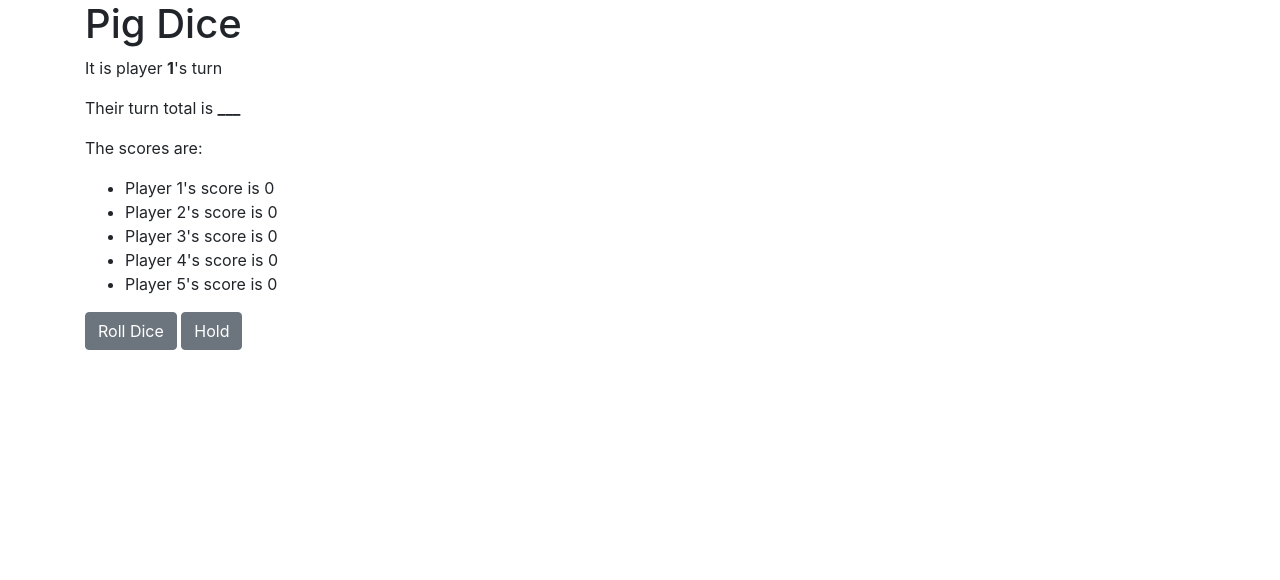
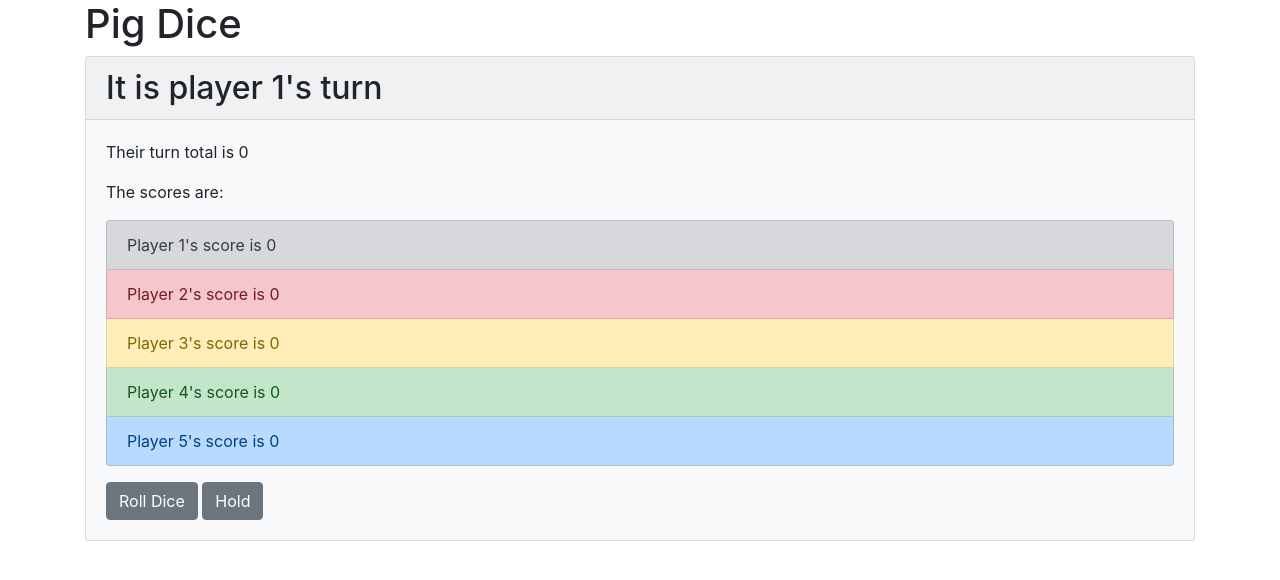
Before and after one commit to Hoomee90/pig-dice, a plain HTML site: page index.html in a window 1280 px wide. Both pictures are taken after typing "5" into the empty fields and a click on the button "Submit". Drawn offline with Linux system fonts and the light colour scheme.

Commit message:
add stlyes, including dynamic colors

```diff
--- a/index.html
+++ b/index.html
@@ -5,7 +5,8 @@
   <script src="js/scripts.js"></script>
   <title>Pig Dice</title>
 </head>
-<body class="container">
+<body>
+  <div class="container">
     <h1>Pig Dice</h1>
     <form>
       <div class="form-group">
@@ -14,13 +15,17 @@
       </div>
       <button type="submit" class="btn btn-secondary">Submit</button>
     </form>
-  <div id="game" hidden>
-    <p>It is player <span class="active-player font-weight-bold">1</span>'s turn</p>
-    <p>Their turn total is <span class="active-total font-weight-bold">___</span></p>
+
+    <div id="game" class="card bg-light" hidden>
+      <h2 class="card-header">It is player <span class="active-player">1</span>'s turn</h2>
+      <div class="card-body">
+        <p>Their turn total is <span class="active-total">0</span></p>
         <p class="score-record">The scores are:</p>
         <button type="button" class="btn btn-secondary" value="roll-button">Roll Dice</button>
         <button type="button" class="btn btn-secondary" value="hold-button">Hold</button>
-    <p hidden>Player <span class="clicking-player">1</span> <span class="action-result">_</span></p>
+        <p class="mt-3" hidden>Player <span class="clicking-player">1</span> <span class="action-result">_</span></p>
+      </div>
+    </div>
   </div>
 </body>
 </html>
--- a/js/scripts.js
+++ b/js/scripts.js
@@ -43,9 +43,11 @@ function handleGameInit(event) {
 
 function generateScores() {
   let scoreList = document.createElement("ul");
-  scoreList.id = "score-list";
+  const styleArray = ["secondary", "danger", "warning", "success", "primary", "info"];
+  scoreList.classList.add("list-group", "mb-3");
   for (let i = 0; i < pigDice.playerNum; i++) {
     let li = document.createElement("li");
+    li.classList.add("list-group-item", `list-group-item-${styleArray[i % 6]}`)
     let span = document.createElement("span");
     span.id = `score-${i}`;
     li.innerText = `Player ${i + 1}'s score is `;
@@ -62,7 +64,7 @@ function updateScores() {
 }
 
 function handleChoice(event) {
-  let ActionResult = document.querySelector(".action-result");
+  const ActionResult = document.querySelector(".action-result");
   document.querySelector(".clicking-player").innerText = pigDice.activePlayer + 1;
 
   if (event.target.value === "roll-button") {
@@ -80,6 +82,7 @@ function handleChoice(event) {
   }
   document.querySelector(".active-player").innerText = pigDice.activePlayer + 1;
   document.querySelector(".active-total").innerText = pigDice.turnScore;
+  document.querySelector("#game").className = `card ${document.querySelector(`span#score-${pigDice.activePlayer}`).parentElement.classList[1]}`
 }
 
 window.addEventListener("load", () => {
```
Lines whose indentation alone changed are shown as unchanged.
